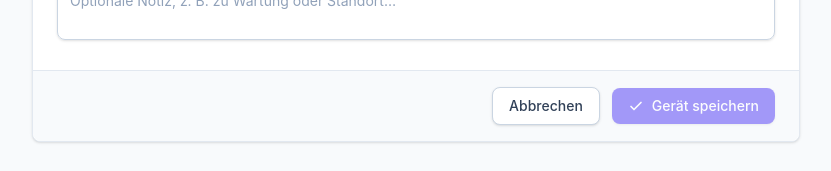
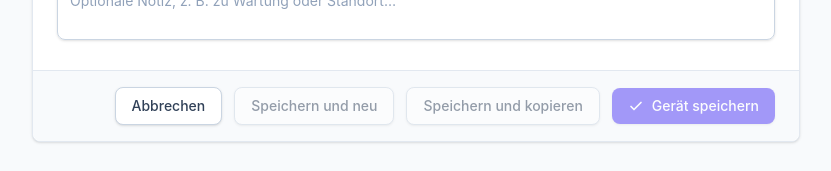
Before and after one commit to jetztmachtsbumm/BK-Warez, an Angular app in the folder src/Bytekontrol.BK_Warez.Web/: page /geraete/neu in a window 1280 px wide. Shown: the part 759-930 px from the top of the page, without its empty margins (224-1055 px from the left). Built offline with nearby package versions, Linux system fonts and the light colour scheme; no server answers.

Commit message:
implemented device type configuration and flexible save operations

```diff
--- a/src/Bytekontrol.BK_Warez.Web/src/app/pages/device-add/device-add.component.html
+++ b/src/Bytekontrol.BK_Warez.Web/src/app/pages/device-add/device-add.component.html
@@ -3,5 +3,12 @@
   subtitle="Erfasse die Stammdaten für ein neues Gerät."
   submitLabel="Gerät speichern"
   [nextId]="$nextId"
+  [initialValue]="initialValue"
+  [initialToastMessage]="initialToastMessage"
+  [showSaveAndNew]="true"
+  [showSaveAndCopy]="true"
+  [pendingAction]="pendingAction"
   (formSubmit)="save($event)"
+  (saveAndNew)="saveAndNew($event)"
+  (saveAndCopy)="saveAndCopy($event)"
 />
--- a/src/Bytekontrol.BK_Warez.Web/src/app/pages/device-add/device-add.component.ts
+++ b/src/Bytekontrol.BK_Warez.Web/src/app/pages/device-add/device-add.component.ts
@@ -1,4 +1,4 @@
-import { Component, inject} from '@angular/core';
+import { Component, inject, OnInit, ViewChild } from '@angular/core';
 import { Router } from '@angular/router';
 import { DeviceFormComponent } from '../device-form/device-form.component';
 import type { DeviceDTO } from '../../models/device.model';
@@ -12,18 +12,66 @@ import { Observable } from 'rxjs';
   templateUrl: './device-add.component.html',
   styleUrl: './device-add.component.scss'
 })
-export class DeviceAddComponent {
+export class DeviceAddComponent implements OnInit {
   private readonly deviceService = inject(DeviceService);
   private readonly router = inject(Router);
 
+  @ViewChild(DeviceFormComponent) deviceFormComponent?: DeviceFormComponent;
+
   $nextId: Observable<number> = this.deviceService.getNextAvailableId();
 
+  pendingAction: 'submit' | 'new' | 'copy' | null = null;
+  initialValue: Partial<DeviceDTO> | null = null;
+  initialToastMessage: string | null = null;
+
+  ngOnInit(): void {
+    const state = history.state as { prefillDevice?: DeviceDTO; successMessage?: string };
+
+    if (state?.prefillDevice) {
+      this.initialValue = state.prefillDevice;
+    }
+
+    if (state?.successMessage) {
+      this.initialToastMessage = state.successMessage;
+    }
+  }
+
   save(value: DeviceDTO): void {
+    this.pendingAction = 'submit';
     this.deviceService.addDevice(value).subscribe({
       next: () => {
-        this.router.navigate(['/']);
+        this.router.navigate(['/'], { state: { successMessage: 'Gerät wurde erfolgreich gespeichert.' } });
       },
       error: (error) => {
+        this.pendingAction = null;
+        console.error('Error adding device:', error);
+      }
+    });
+  }
+
+  saveAndNew(value: DeviceDTO): void {
+    this.pendingAction = 'new';
+    this.deviceService.addDevice(value).subscribe({
+      next: () => {
+        this.pendingAction = null;
+        this.deviceFormComponent?.resetForm(false);
+      },
+      error: (error) => {
+        this.pendingAction = null;
+        console.error('Error adding device:', error);
+      }
+    });
+  }
+
+  saveAndCopy(value: DeviceDTO): void {
+    this.pendingAction = 'copy';
+    this.deviceService.addDevice(value).subscribe({
+      next: () => {
+        this.pendingAction = null;
+        this.deviceFormComponent?.resetForm(true);
+      },
+      error: (error) => {
+        this.pendingAction = null;
         console.error('Error adding device:', error);
       }
     });
--- a/src/Bytekontrol.BK_Warez.Web/src/app/pages/device-edit/device-edit.component.html
+++ b/src/Bytekontrol.BK_Warez.Web/src/app/pages/device-edit/device-edit.component.html
@@ -3,5 +3,8 @@
   subtitle="Aktualisiere die Stammdaten des Geräts."
   submitLabel="Änderungen speichern"
   [initialValue]="initialValue"
+  [showSaveAndCopy]="true"
+  [pendingAction]="pendingAction"
   (formSubmit)="save($event)"
+  (saveAndCopy)="saveAndCopy($event)"
 />
--- a/src/Bytekontrol.BK_Warez.Web/src/app/pages/device-edit/device-edit.component.ts
+++ b/src/Bytekontrol.BK_Warez.Web/src/app/pages/device-edit/device-edit.component.ts
@@ -14,6 +14,7 @@ import { DeviceService } from '../../services/device.service';
 export class DeviceEditComponent implements OnInit {
 
   initialValue: Device | null = null;
+  pendingAction: 'submit' | 'new' | 'copy' | null = null;
 
   constructor(private readonly deviceService: DeviceService, private readonly route: ActivatedRoute, private readonly router: Router) {}
 
@@ -28,9 +29,35 @@ export class DeviceEditComponent implements OnInit {
 
   save(device: DeviceDTO): void {
     if(this.initialValue?.id) {
-      this.deviceService.updateDevice(this.initialValue?.id, device).subscribe(() => {
-        this.router.navigate(['/']);
+      this.pendingAction = 'submit';
+      this.deviceService.updateDevice(this.initialValue?.id, device).subscribe({
+        next: () => {
+          this.router.navigate(['/'], { state: { successMessage: 'Änderungen wurden erfolgreich gespeichert.' } });
+        },
+        error: (error) => {
+          this.pendingAction = null;
+          console.error('Error updating device:', error);
+        }
       });
     }
   }
+
+  saveAndCopy(device: DeviceDTO): void {
+    if (!this.initialValue?.id) {
+      return;
+    }
+
+    this.pendingAction = 'copy';
+    this.deviceService.updateDevice(this.initialValue.id, device).subscribe({
+      next: () => {
+        this.router.navigate(['/geraete/neu'], {
+          state: { prefillDevice: device, successMessage: 'Änderungen wurden erfolgreich gespeichert.' }
+        });
+      },
+      error: (error) => {
+        this.pendingAction = null;
+        console.error('Error updating device:', error);
+      }
+    });
+  }
 }
--- a/src/Bytekontrol.BK_Warez.Web/src/app/pages/device-form/device-form.component.html
+++ b/src/Bytekontrol.BK_Warez.Web/src/app/pages/device-form/device-form.component.html
@@ -124,17 +124,62 @@
         >
           Abbrechen
         </a>
+        @if (showSaveAndNew) {
+          <button
+            type="button"
+            (click)="submitAndNew()"
+            [disabled]="deviceForm.invalid || pendingAction !== null"
+            class="inline-flex items-center justify-center gap-2 rounded-lg border border-slate-300 bg-white px-4 py-2 text-sm font-medium text-slate-700 shadow-sm transition-colors hover:bg-slate-50 focus:outline-none focus:ring-2 focus:ring-indigo-500 focus:ring-offset-2 focus:ring-offset-slate-50 disabled:cursor-not-allowed disabled:opacity-50"
+          >
+            @if (pendingAction === 'new') {
+              <svg class="h-4 w-4 animate-spin" fill="none" viewBox="0 0 24 24">
+                <circle class="opacity-25" cx="12" cy="12" r="10" stroke="currentColor" stroke-width="4"></circle>
+                <path class="opacity-75" fill="currentColor" d="M4 12a8 8 0 0 1 8-8V0C5.373 0 0 5.373 0 12h4Z"></path>
+              </svg>
+            }
+            Speichern und neu
+          </button>
+        }
+        @if (showSaveAndCopy) {
+          <button
+            type="button"
+            (click)="submitAndCopy()"
+            [disabled]="deviceForm.invalid || pendingAction !== null"
+            class="inline-flex items-center justify-center gap-2 rounded-lg border border-slate-300 bg-white px-4 py-2 text-sm font-medium text-slate-700 shadow-sm transition-colors hover:bg-slate-50 focus:outline-none focus:ring-2 focus:ring-indigo-500 focus:ring-offset-2 focus:ring-offset-slate-50 disabled:cursor-not-allowed disabled:opacity-50"
+          >
+            @if (pendingAction === 'copy') {
+              <svg class="h-4 w-4 animate-spin" fill="none" viewBox="0 0 24 24">
+                <circle class="opacity-25" cx="12" cy="12" r="10" stroke="currentColor" stroke-width="4"></circle>
+                <path class="opacity-75" fill="currentColor" d="M4 12a8 8 0 0 1 8-8V0C5.373 0 0 5.373 0 12h4Z"></path>
+              </svg>
+            }
+            Speichern und kopieren
+          </button>
+        }
         <button
           type="submit"
-          [disabled]="deviceForm.invalid"
+          [disabled]="deviceForm.invalid || pendingAction !== null"
           class="inline-flex items-center justify-center gap-2 rounded-lg bg-indigo-600 px-4 py-2 text-sm font-medium text-white shadow-sm transition-colors hover:bg-indigo-500 focus:outline-none focus:ring-2 focus:ring-indigo-500 focus:ring-offset-2 focus:ring-offset-slate-50 disabled:cursor-not-allowed disabled:opacity-50"
         >
-          <svg class="h-4 w-4" fill="none" viewBox="0 0 24 24" stroke-width="2.5" stroke="currentColor">
-            <path stroke-linecap="round" stroke-linejoin="round" d="M4.5 12.75 9 17.25l10.5-10.5" />
-          </svg>
+          @if (pendingAction === 'submit') {
+            <svg class="h-4 w-4 animate-spin" fill="none" viewBox="0 0 24 24">
+              <circle class="opacity-25" cx="12" cy="12" r="10" stroke="currentColor" stroke-width="4"></circle>
+              <path class="opacity-75" fill="currentColor" d="M4 12a8 8 0 0 1 8-8V0C5.373 0 0 5.373 0 12h4Z"></path>
+            </svg>
+          } @else {
+            <svg class="h-4 w-4" fill="none" viewBox="0 0 24 24" stroke-width="2.5" stroke="currentColor">
+              <path stroke-linecap="round" stroke-linejoin="round" d="M4.5 12.75 9 17.25l10.5-10.5" />
+            </svg>
+          }
           {{ submitLabel }}
         </button>
       </div>
     </form>
   </div>
+
+  @if (toastVisible) {
+    <div class="fixed bottom-6 right-6 z-50 rounded-lg bg-emerald-600 px-4 py-2.5 text-sm font-medium text-white shadow-lg">
+      {{ toastMessage }}
+    </div>
+  }
 </main>
--- a/src/Bytekontrol.BK_Warez.Web/src/app/pages/device-form/device-form.component.ts
+++ b/src/Bytekontrol.BK_Warez.Web/src/app/pages/device-form/device-form.component.ts
@@ -1,8 +1,9 @@
 import { CommonModule } from '@angular/common';
-import { Component, EventEmitter, Input, OnChanges, Output, SimpleChanges } from '@angular/core';
+import { Component, EventEmitter, Input, OnChanges, OnInit, Output, SimpleChanges, inject } from '@angular/core';
 import { FormsModule } from '@angular/forms';
 import { RouterLink } from '@angular/router';
 import { Device, DeviceDTO } from '../../models/device.model';
+import { DeviceService } from '../../services/device.service';
 import { Observable } from 'rxjs';
 
 function todayIsoDate(): string {
@@ -31,20 +32,42 @@ function emptyDevice(): DeviceDTO {
   templateUrl: './device-form.component.html',
   styleUrl: './device-form.component.scss'
 })
-export class DeviceFormComponent implements OnChanges {
+export class DeviceFormComponent implements OnInit, OnChanges {
+  private readonly deviceService = inject(DeviceService);
+
   @Input() title = '';
   @Input() subtitle = '';
   @Input() submitLabel = 'Speichern';
   @Input() backLink = '/';
   @Input() initialValue: Partial<Device> | null = null;
   @Input() nextId: Observable<number> | null = null;
+  @Input() showSaveAndNew = false;
+  @Input() showSaveAndCopy = false;
+  @Input() pendingAction: 'submit' | 'new' | 'copy' | null = null;
+  @Input() initialToastMessage: string | null = null;
 
   @Output() readonly formSubmit = new EventEmitter<DeviceDTO>();
+  @Output() readonly saveAndNew = new EventEmitter<DeviceDTO>();
+  @Output() readonly saveAndCopy = new EventEmitter<DeviceDTO>();
 
-  readonly categories = ['Werkzeug', 'Maschine', 'Messgerät', 'Fahrzeug', 'Zubehör', 'Sonstiges'];
+  categories: string[] = [];
 
   device: DeviceDTO = emptyDevice();
   deviceId: number | null = null;
+
+  toastVisible = false;
+  toastMessage = '';
+  private toastTimeout?: ReturnType<typeof setTimeout>;
+
+  ngOnInit(): void {
+    this.deviceService.getDeviceTypes().subscribe((deviceTypes) => {
+      this.categories = deviceTypes;
+    });
+
+    if (this.initialToastMessage) {
+      this.showToast(this.initialToastMessage);
+    }
+  }
 
   ngOnChanges(changes: SimpleChanges): void {
     if (changes['initialValue']) {
@@ -66,4 +89,28 @@ export class DeviceFormComponent implements OnChanges {
   submit(): void {
     this.formSubmit.emit(this.device);
   }
+
+  submitAndNew(): void {
+    this.saveAndNew.emit(this.device);
+  }
+
+  submitAndCopy(): void {
+    this.saveAndCopy.emit(this.device);
+  }
+
+  resetForm(preserveData: boolean): void {
+    this.device = preserveData ? { ...this.device } : emptyDevice();
+    this.deviceId = null;
+    this.nextId?.subscribe((nextId) => {
+      this.deviceId = nextId;
+    });
+    this.showToast('Gerät wurde erfolgreich gespeichert.');
+  }
+
+  private showToast(message: string): void {
+    this.toastMessage = message;
+    this.toastVisible = true;
+    clearTimeout(this.toastTimeout);
+    this.toastTimeout = setTimeout(() => (this.toastVisible = false), 3000);
+  }
 }
--- a/src/Bytekontrol.BK_Warez.Web/src/app/pages/device-list/device-list.component.html
+++ b/src/Bytekontrol.BK_Warez.Web/src/app/pages/device-list/device-list.component.html
@@ -253,4 +253,10 @@
       In die Zwischenablage kopiert
     </div>
   }
+
+  @if (successToastVisible) {
+    <div class="fixed bottom-6 right-6 z-50 rounded-lg bg-emerald-600 px-4 py-2.5 text-sm font-medium text-white shadow-lg">
+      {{ successMessage }}
+    </div>
+  }
 </main>
--- a/src/Bytekontrol.BK_Warez.Web/src/app/services/device.service.ts
+++ b/src/Bytekontrol.BK_Warez.Web/src/app/services/device.service.ts
@@ -45,6 +45,10 @@ export class DeviceService {
     return this.http.get<number>(`${environment.apiUrl}/devices/nextId`);
   }
 
+  getDeviceTypes(){
+    return this.http.get<string[]>(`${environment.apiUrl}/device-types`);
+  }
+
   addDevice(device: DeviceDTO) {
     return this.http.post(`${environment.apiUrl}/devices`, {device: device});
   }
```
Also changed, not shown: src/Bytekontrol.BK_Warez.Web/src/app/pages/device-list/device-list.component.ts (+12 -0 lines), 2 other files (tests, documents, lock files or other folders).
